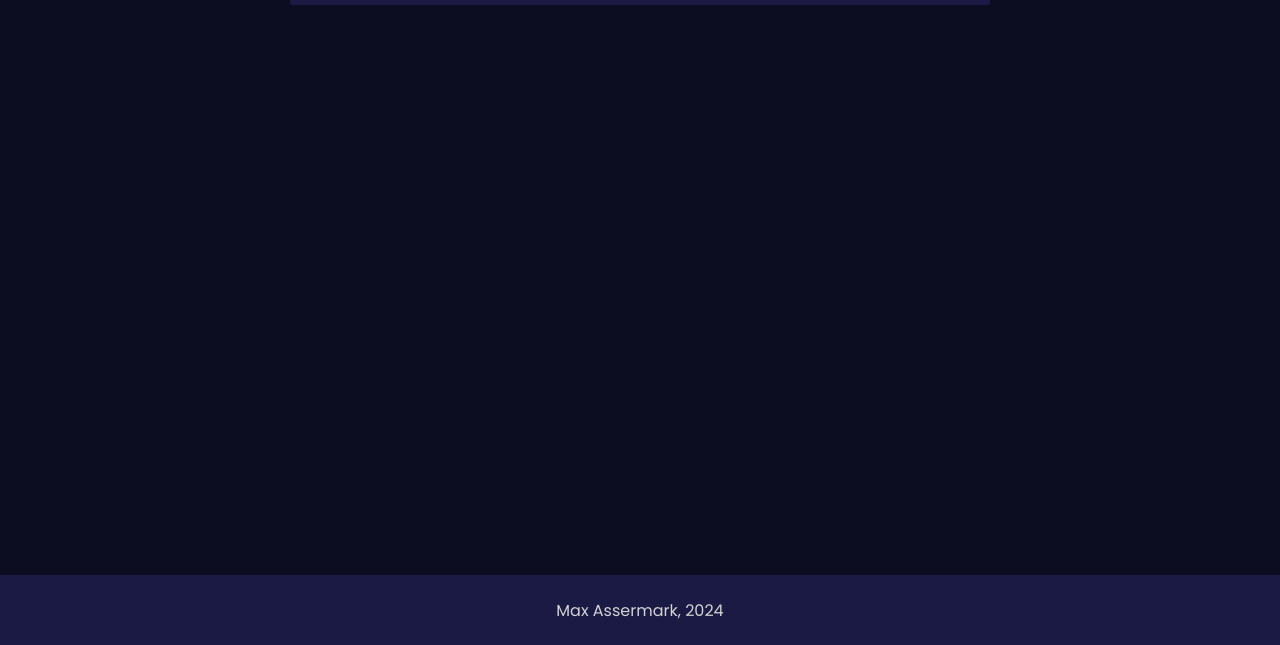
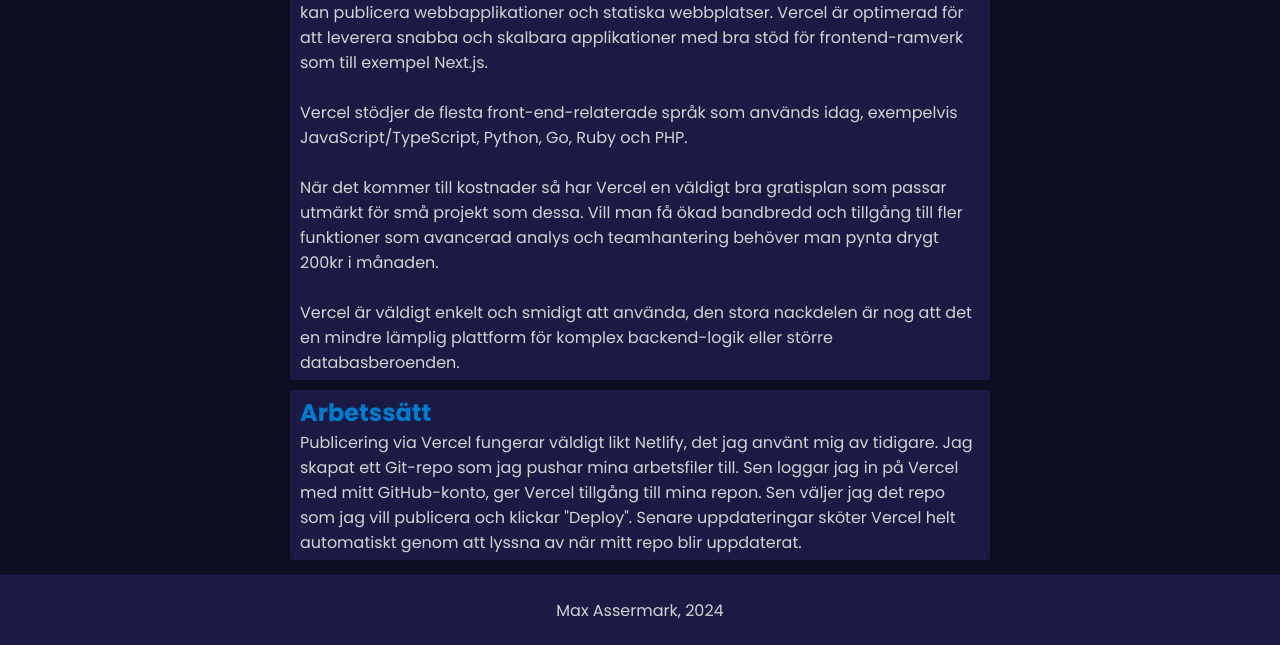
Before and after one commit to maxdeekay/fullstack-moment1, a plain HTML site: page publicering.html in a window 1280 px wide. Shown: the part 155-800 px from the top of the page. Drawn offline with Linux system fonts and the light colour scheme.

Commit message:
added publicering page

```diff
--- a/publicering.html
+++ b/publicering.html
@@ -22,7 +22,18 @@
     <main>
         <article>
             <h2>Publicering</h2>
-            <p>Jag har valt att publicera denna uppgifta via...</p>
+            <p>Jag har valt att publicera denna uppgifta via <a href="https://vercel.com/" class="inline-link">Vercel</a>. Vercel är en plattform där man kan publicera webbapplikationer och statiska webbplatser. Vercel är optimerad för att leverera snabba och skalbara applikationer med bra stöd för frontend-ramverk som till exempel Next.js.</p>
+            <br>
+            <p>Vercel stödjer de flesta front-end-relaterade språk som används idag, exempelvis JavaScript/TypeScript, Python, Go, Ruby och PHP.</p>
+            <br>
+            <p>När det kommer till kostnader så har Vercel en väldigt bra gratisplan som passar utmärkt för små projekt som dessa. Vill man få ökad bandbredd och tillgång till fler funktioner som avancerad analys och teamhantering behöver man pynta drygt 200kr i månaden. </p>
+            <br>
+            <p>Vercel är väldigt enkelt och smidigt att använda, den stora nackdelen är nog att det en mindre lämplig plattform för komplex backend-logik eller större databasberoenden.</p>
+        </article>
+
+        <article>
+            <h2>Arbetssätt</h2>
+            <p>Publicering via Vercel fungerar väldigt likt Netlify, det jag använt mig av tidigare. Jag skapat ett Git-repo som jag pushar mina arbetsfiler till. Sen loggar jag in på Vercel med mitt GitHub-konto, ger Vercel tillgång till mina repon. Sen väljer jag det repo som jag vill publicera och klickar "Deploy". Senare uppdateringar sköter Vercel helt automatiskt genom att lyssna av när mitt repo blir uppdaterat.</p>
         </article>
     </main>
 
```
